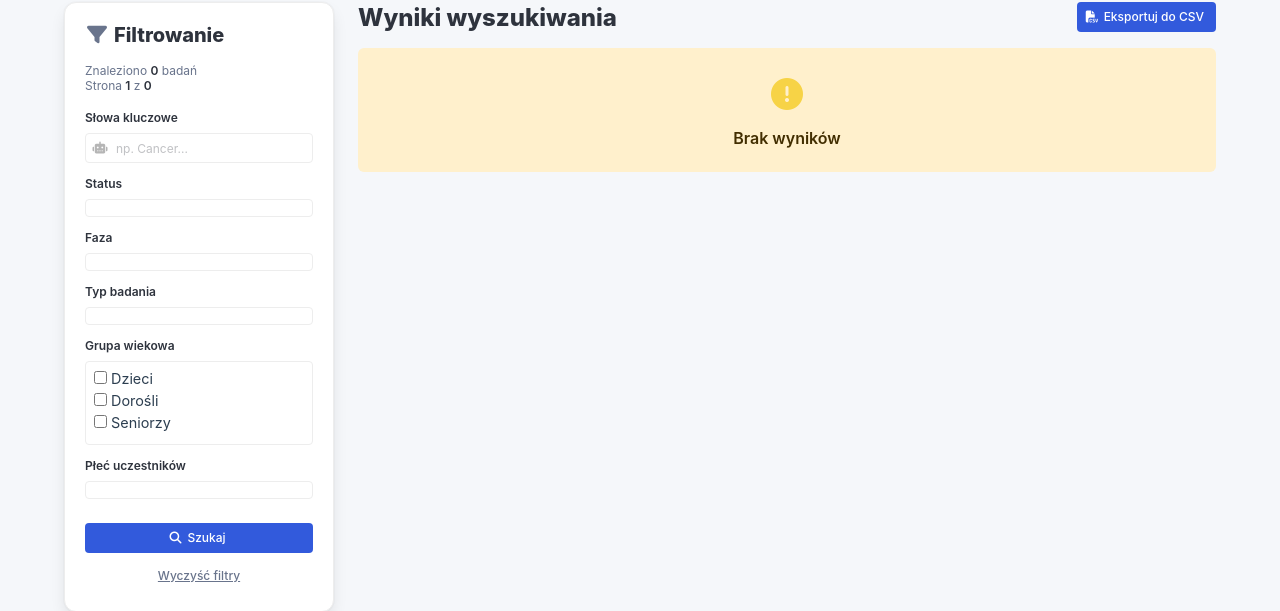
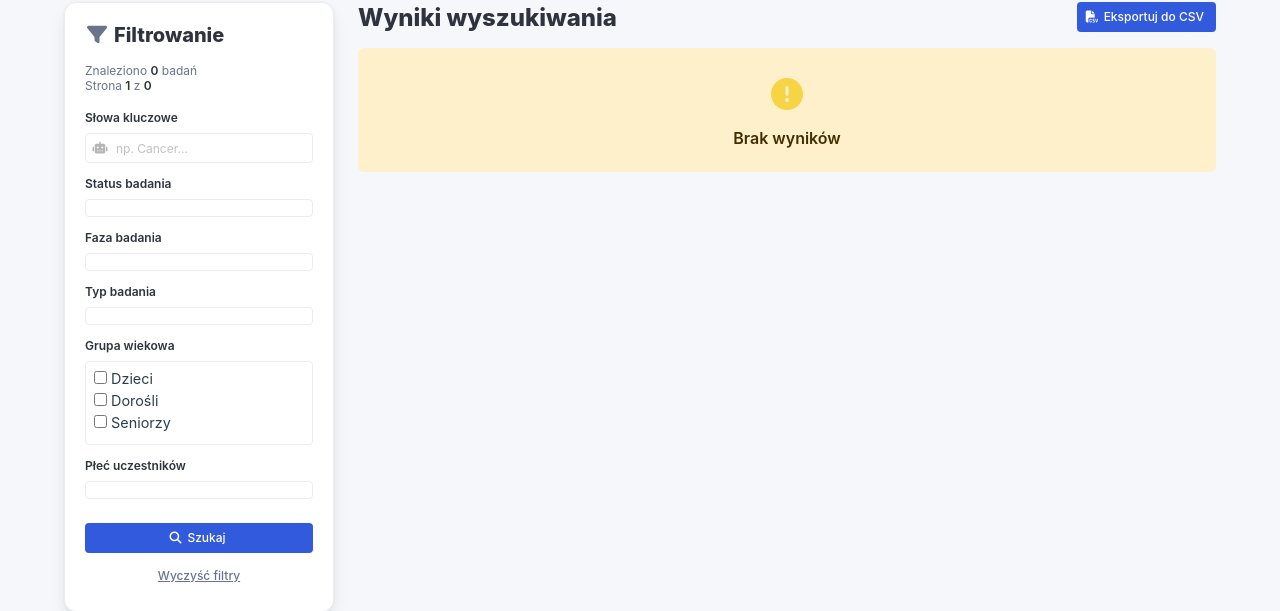
Before and after one commit to scbpls/clinical-scope, a Flask app: page / in a window 1280 px wide. Shown: the part 110-721 px from the top of the page. Run offline with Flask 3, Linux system fonts and the light colour scheme; data that the repository does not hold is empty.

Commit message:
Fix filter labels

```diff
--- a/templates/index.html
+++ b/templates/index.html
@@ -64,7 +64,7 @@ endblock %} {% block content %}
               {% endif %}
             </div>
             <div class="field">
-              <label class="label is-small">Status</label>
+              <label class="label is-small">Status badania</label>
               <div class="checkbox-container">
                 {% for status_opt in statuses %}
                 <label class="checkbox checkbox-label">
@@ -88,7 +88,7 @@ endblock %} {% block content %}
               </div>
             </div>
             <div class="field">
-              <label class="label is-small">Faza</label>
+              <label class="label is-small">Faza badania</label>
               <div class="checkbox-container">
                 {% for phase_opt in phases %}
                 <label class="checkbox checkbox-label">
```
